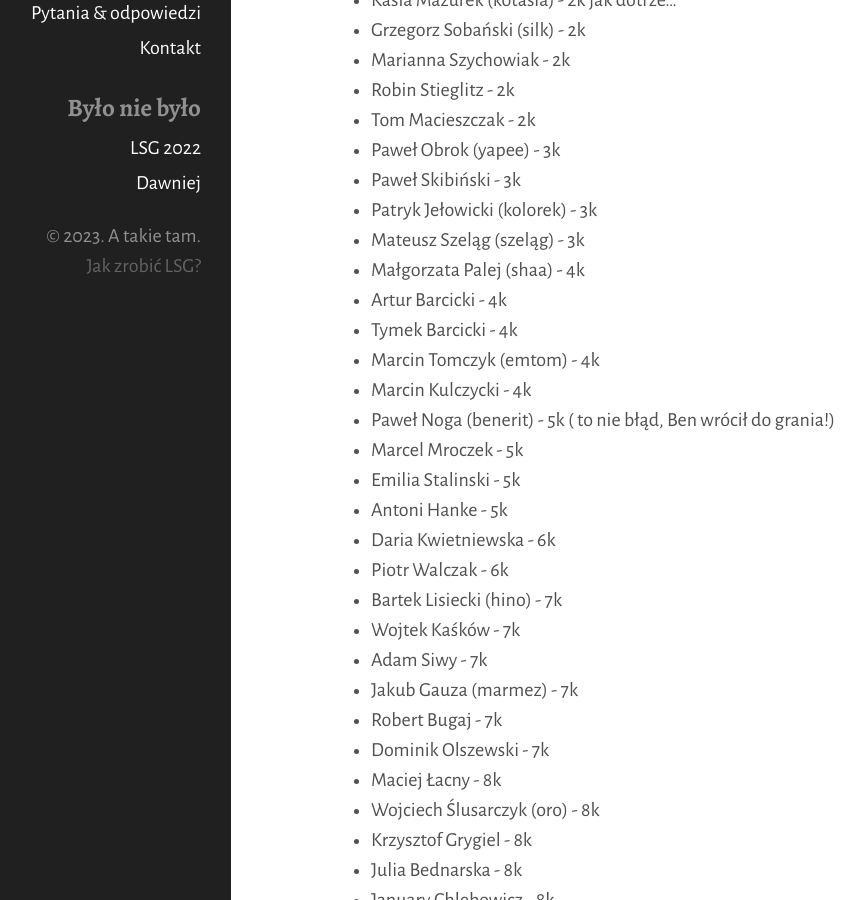
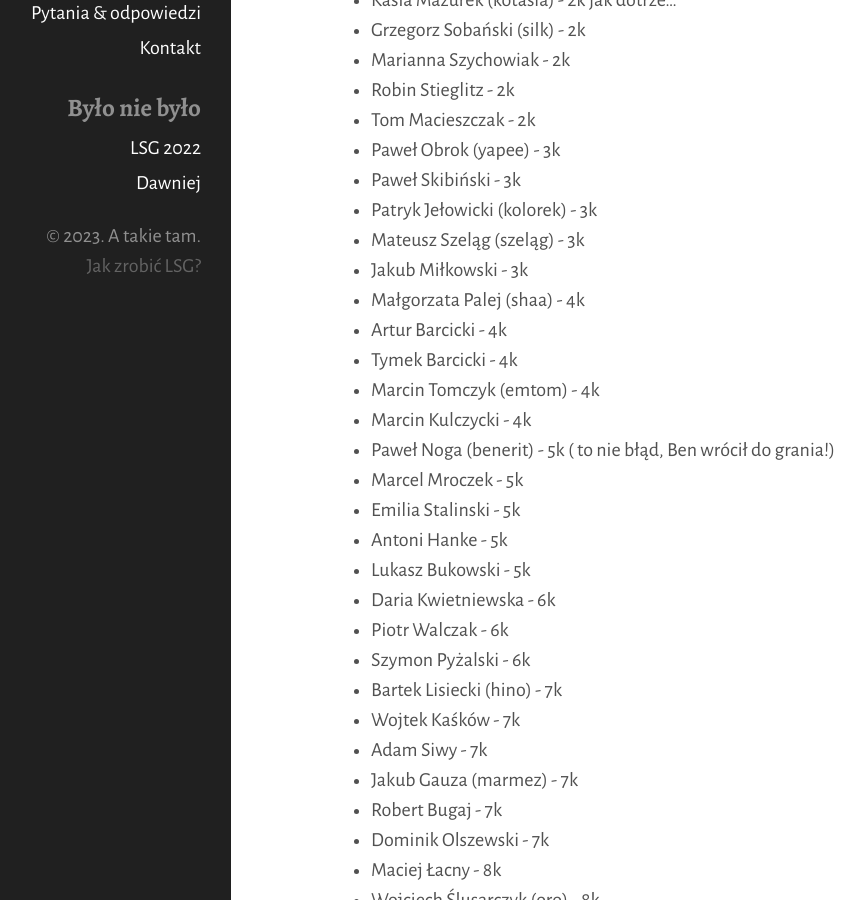
Before and after one commit to tasuki/lsg, a Jekyll site: the page built from zarejestrowani.md, in a window 1280 px wide and 900 px high, scrolled down 665 px. Shown: the whole window, without its empty margins (129-994 px from the left). Built offline with Jekyll 4.4.1, drawn with Linux system fonts in a browser that asks for light colours; some of the changed text lies outside the part shown.

Commit message:
Update zarejestrowani.md

```diff
--- a/zarejestrowani.md
+++ b/zarejestrowani.md
@@ -32,6 +32,7 @@ Zarejestrowani uczestnicy, mniej więcej według stopnia:
 - Paweł Skibiński - 3k
 - Patryk Jełowicki (kolorek) - 3k
 - Mateusz Szeląg (szeląg) - 3k
+- Jakub Miłkowski - 3k
 - Małgorzata Palej (shaa) - 4k
 - Artur Barcicki - 4k
 - Tymek Barcicki - 4k
@@ -41,8 +42,10 @@ Zarejestrowani uczestnicy, mniej więcej według stopnia:
 - Marcel Mroczek - 5k
 - Emilia Stalinski - 5k
 - Antoni Hanke - 5k
+- Lukasz Bukowski - 5k
 - Daria Kwietniewska - 6k
 - Piotr Walczak - 6k
+- Szymon Pyżalski - 6k
 - Bartek Lisiecki (hino) - 7k
 - Wojtek Kaśków - 7k
 - Adam Siwy - 7k
@@ -123,6 +126,7 @@ Zarejestrowani uczestnicy, mniej więcej według stopnia:
 - Weronika Olszewska - ng
 - pies Buber - ng :-) :-)
 - Wiktoria Celmer - ng
+- Jakub Stasinski - ng???
 - Jacek Chroboczek (czifo) - ng
 
 
```
